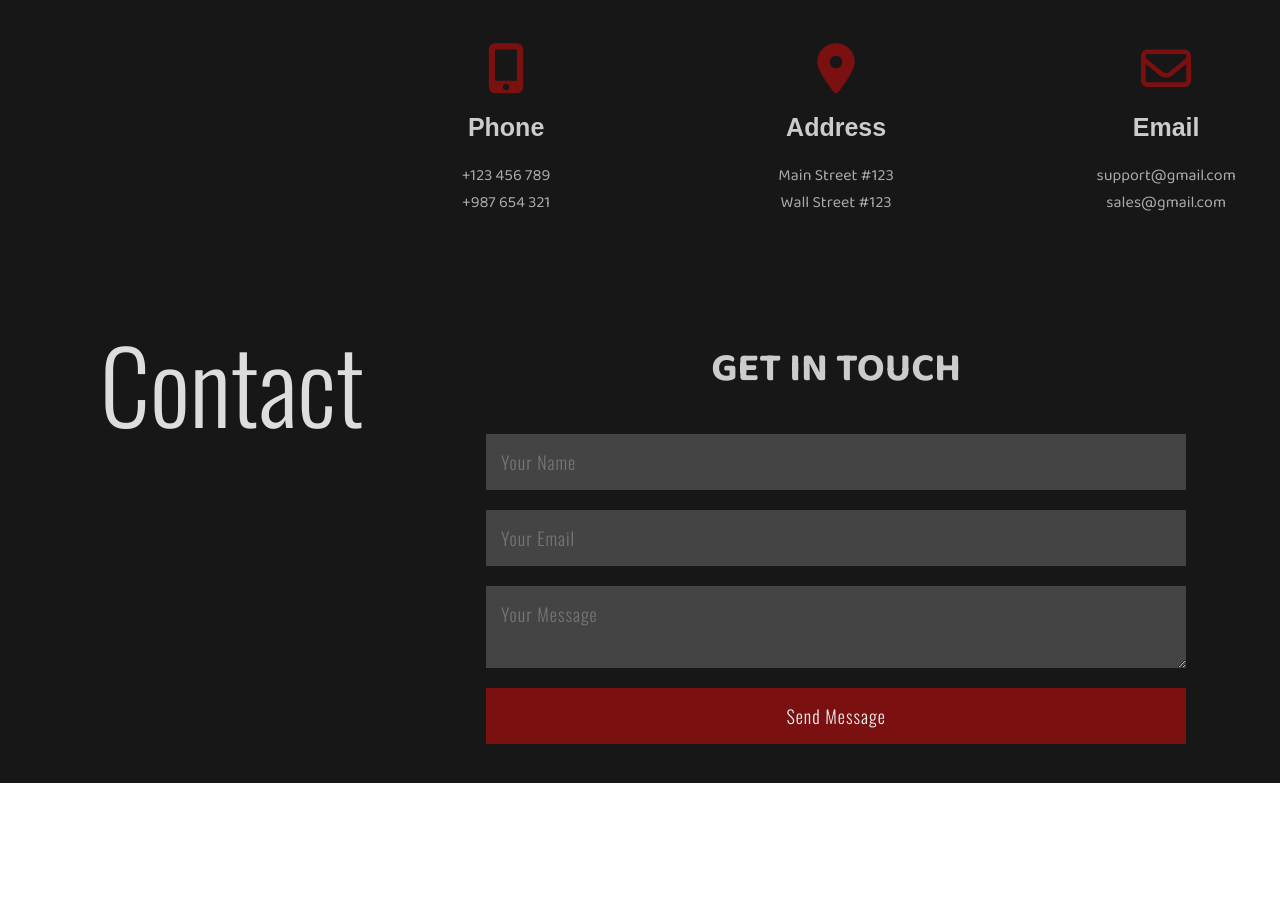
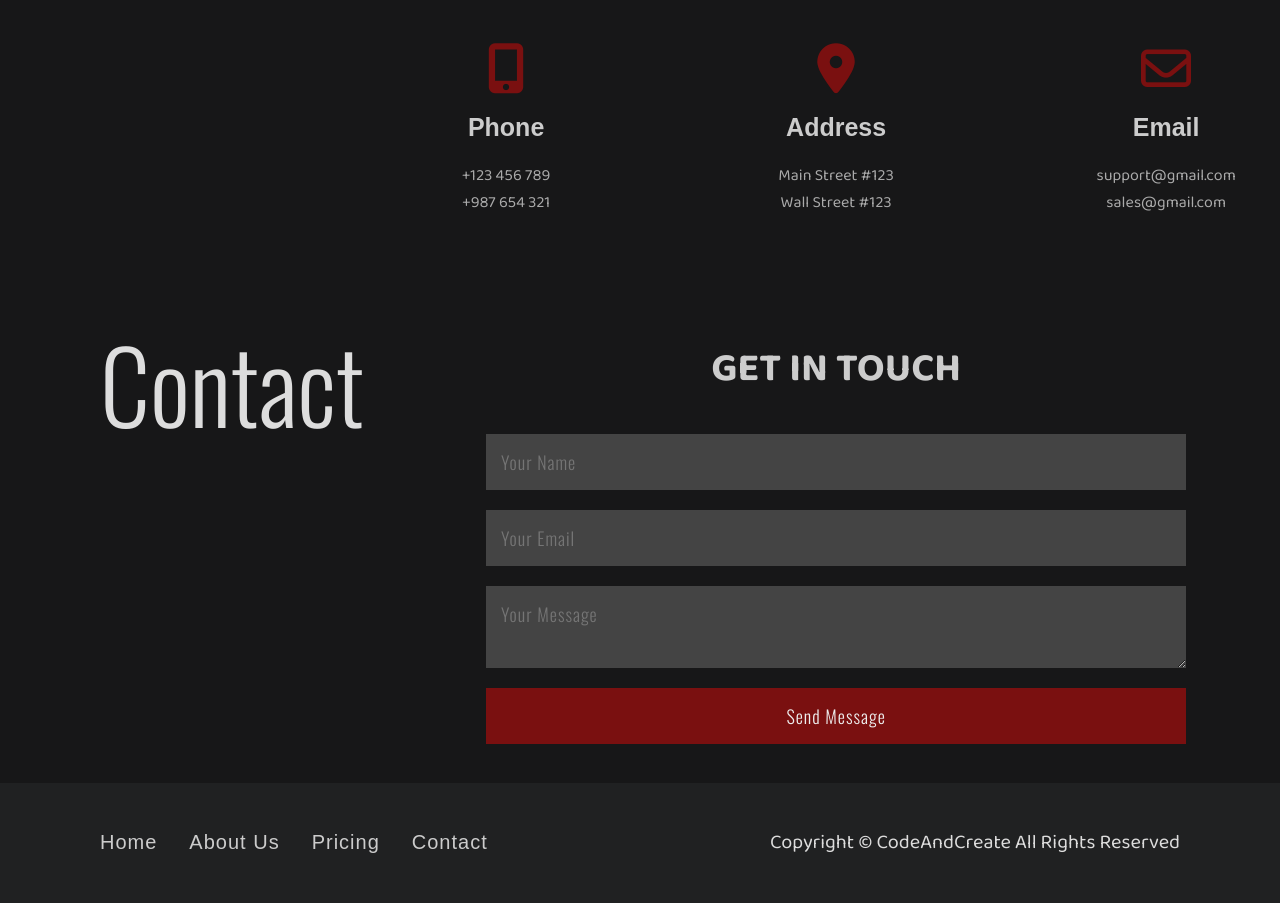
Before and after one commit to RuslanPanasuk/Business_Agency, a plain HTML site: page index.html in a window 1280 px wide. Shown: the part 2417-3320 px from the top of the page. Before the commit the page ends 3200 px from the top, so only its background shows below. Drawn offline with nearby package versions, Linux system fonts and the light colour scheme; a web font is replaced by a local one.

Commit message:
feat: add footer

```diff
--- a/index.html
+++ b/index.html
@@ -26,11 +26,11 @@
       </a>
     </div>
     <div class="nav-list">
-      <a href="#" class="nav-link">Home</a>
-      <a href="#" class="nav-link">About</a>
-      <a href="#" class="nav-link">Pricing</a>
-      <a href="#" class="nav-link">Blog</a>
-      <a href="#" class="nav-link">Contact</a>
+      <a href="#home" class="nav-link">Home</a>
+      <a href="#about" class="nav-link">About</a>
+      <a href="#pricing" class="nav-link">Pricing</a>
+      <a href="#about" class="nav-link">Blog</a>
+      <a href="#contact" class="nav-link">Contact</a>
     </div>
   </nav>
   <div class="menu">
@@ -39,7 +39,7 @@
     <div class="line line-3"></div>
   </div>
   <div class="container">
-    <section class="section-1">
+    <section class="section-1" id="home">
       <div class="banner">
         <h1 class="banner-heading">
           <span class="heading-1">Business Ideas</span>
@@ -51,7 +51,7 @@
         <button class="banner-btn">Discover Now</button>
       </div>
     </section>
-    <section class="section-2">
+    <section class="section-2" id="about">
       <h1 class="section-heading">About Us</h1>
       <div class="section-heading-line"></div>
       <div class="video-wrapper">
@@ -75,7 +75,7 @@
     </section>
 
 
-    <section class="section-3">
+    <section class="section-3" id="pricing">
       <h1 class="section-heading">Pricing</h1>
       <div class="section-heading-line"></div>
       <div class="swiper mySwiper">
@@ -220,7 +220,7 @@
       </div>
     </section>
 
-    <section class="section-4">
+    <section class="section-4" id="contact">
       <h1 class="section-heading">Contact</h1>
       <div class="section-heading-line"></div>
       <div class="contact-wrapper">
@@ -254,6 +254,18 @@
       </div>
     </section>
 
+    <footer class="footer">
+      <div class="footer-nav">
+        <a href="#home">Home</a>
+        <a href="#about">About Us</a>
+        <a href="#pricing">Pricing</a>
+        <a href="#contact">Contact</a>
+      </div>
+      <p class="copyright">
+        Copyright &copy; CodeAndCreate All Rights Reserved
+      </p>
+    </footer>
+
   </div>
 
   <script src="https://unpkg.com/swiper@8/swiper-bundle.min.js"></script>
--- a/style.css
+++ b/style.css
@@ -12,6 +12,7 @@
 
 html {
   font-size: 62.5%;
+  scroll-behavior: smooth;
 }
 
 @font-face {
@@ -660,3 +661,33 @@ html {
 .contact-form input[type="submit"]:hover {
   background-color: #5f0303;
 }
+
+/* Footer ----------------------------*/
+
+.footer {
+  width: 100%;
+  height: 12rem;
+  background-color: #202122;
+  display: flex;
+  justify-content: space-between;
+  align-items: center;
+  padding: 0 10rem;
+}
+
+.footer-nav a {
+  font-family: "MADE Soulmaze", sans-serif;
+  font-size: 2rem;
+  letter-spacing: 0.1rem;
+  color: #ccc;
+  margin-right: 3rem;
+  transition: color 0.3s;
+}
+
+.footer-nav a:hover {
+  color: #862323;
+}
+
+.copyright {
+  font-size: 2rem;
+  color: #ddd;
+}
```
